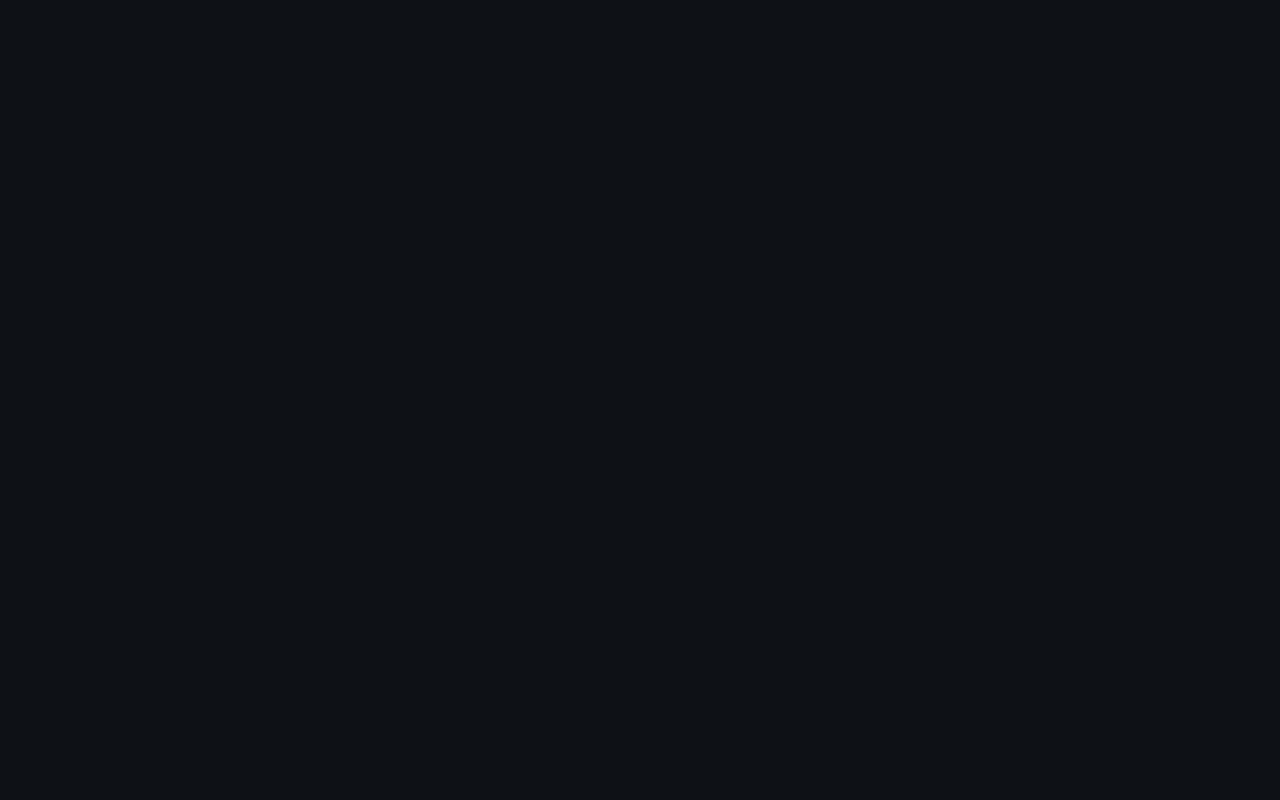
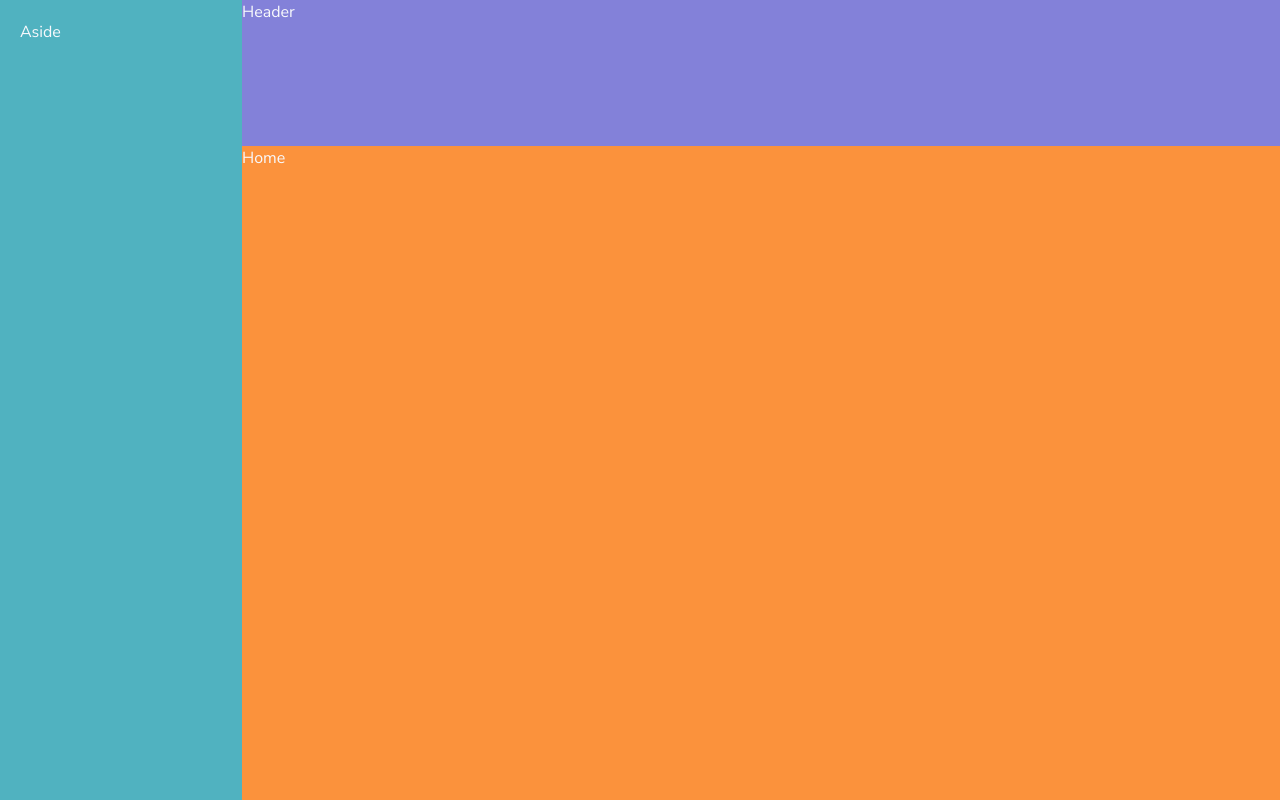
Before and after one commit to arthurrios/bookwise-web, a Next.js app: page / in a window 1280 px wide. Built offline with nearby package versions, Linux system fonts and the light colour scheme.

Commit message:
chore: Add grid to home page

```diff
--- a/src/app/(home)/layout.tsx
+++ b/src/app/(home)/layout.tsx
@@ -1,5 +1,11 @@
 import { ReactNode } from 'react'
 
 export default function HomeLayout({ children }: { children: ReactNode }) {
-  return <div>{children}</div>
+  return (
+    <div className="grid grid-cols-home grid-rows-home h-screen">
+      <div className="bg-green-100 p-5 row-span-2">Aside</div>
+      <div className="bg-purple-100 row-span-1">Header</div>
+      {children}
+    </div>
+  )
 }
--- a/src/app/(home)/page.tsx
+++ b/src/app/(home)/page.tsx
@@ -1,3 +1,3 @@
 export default function Home() {
-  return <div></div>
+  return <div className="bg-orange-400">Home</div>
 }
--- a/tailwind.config.ts
+++ b/tailwind.config.ts
@@ -7,6 +7,7 @@ const config: Config = {
     './src/app/**/*.{js,ts,jsx,tsx,mdx}',
   ],
   theme: {
+    extend: {
       width: {
         loginBox: '372px',
       },
@@ -83,9 +84,14 @@ const config: Config = {
       },
       gridTemplateColumns: {
         auth: '598px 1fr',
+        home: '242px 1fr',
+      },
+      gridTemplateRows: {
+        home: '146px 1fr',
+      },
+    },
   },
   plugins: [],
-  },
 }
 
 export default config
```
Lines whose indentation alone changed are shown as unchanged.
